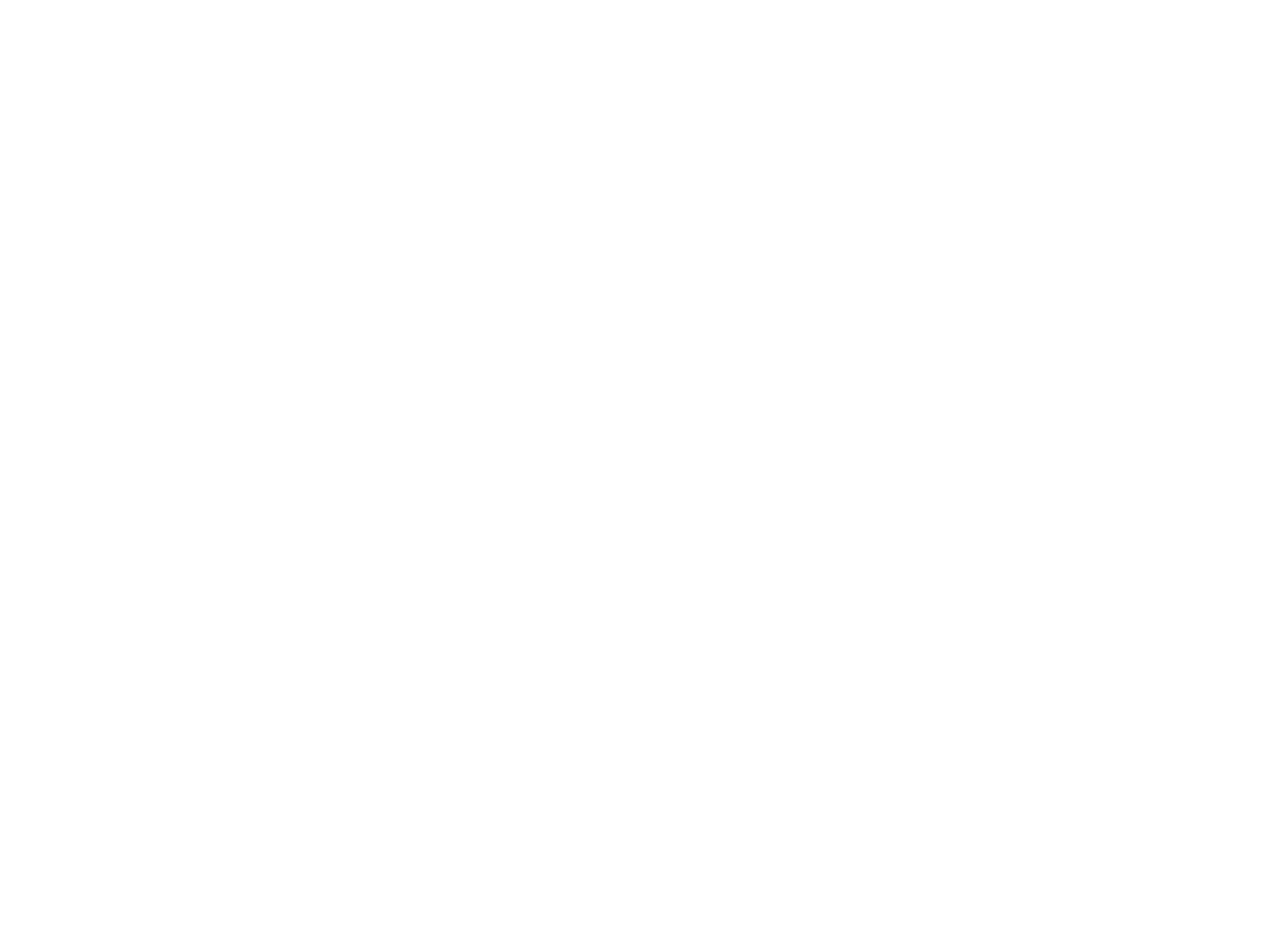
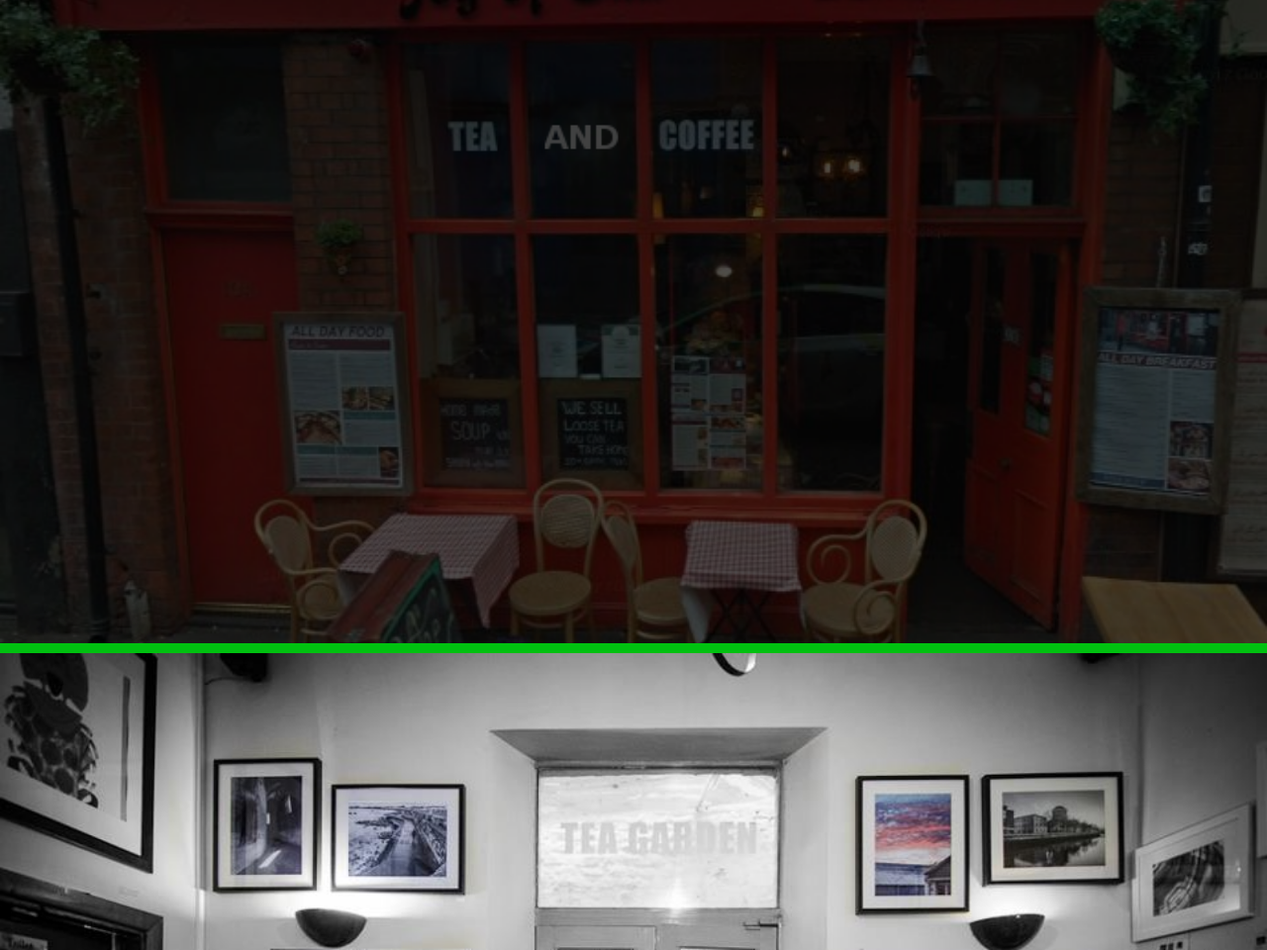
Before and after one commit to CoreyDennison/theJoyOfCha, a plain HTML site: page index.html in a window 1280 px wide. Shown: the whole page at 99% size. Before the commit the page ends 800 px from the top, so only its background shows below. Drawn offline with Linux system fonts and the light colour scheme.

Commit message:
Imported image files and began parallax website design

```diff
--- a/css/master.css
+++ b/css/master.css
@@ -0,0 +1,25 @@
+#head_img {
+	background-image: url("../images/joy_of_cha_edit.png");
+	background-repeat: no-repeat;
+	background-size: cover;
+	width: 100%;
+	height: 650px;
+	position: relative;
+	background-position: center;
+	background-attachment: fixed;
+
+}
+
+#h_divide {
+	background-color: #00C110;
+	width: 100%;
+	height: 10px;
+}
+
+#about {
+	background-image: url("../images/joc_inside.jpg");
+	background-repeat: no-repeat;
+	background-size: cover;
+	width: 100%;
+	height: 300px;
+}
--- a/index.html
+++ b/index.html
@@ -20,5 +20,10 @@
 
 	<body>
 
+		<div id="head_img"></div>
+		<div id="h_divide"></div>
+		<div id="about"></div>
+
 	</body>
+
 </html>
```
Also changed, not shown: images/joc_inside.jpg (added), images/joy_of_cha.JPG (added), images/joy_of_cha_edit.png (added), 1 other file.
